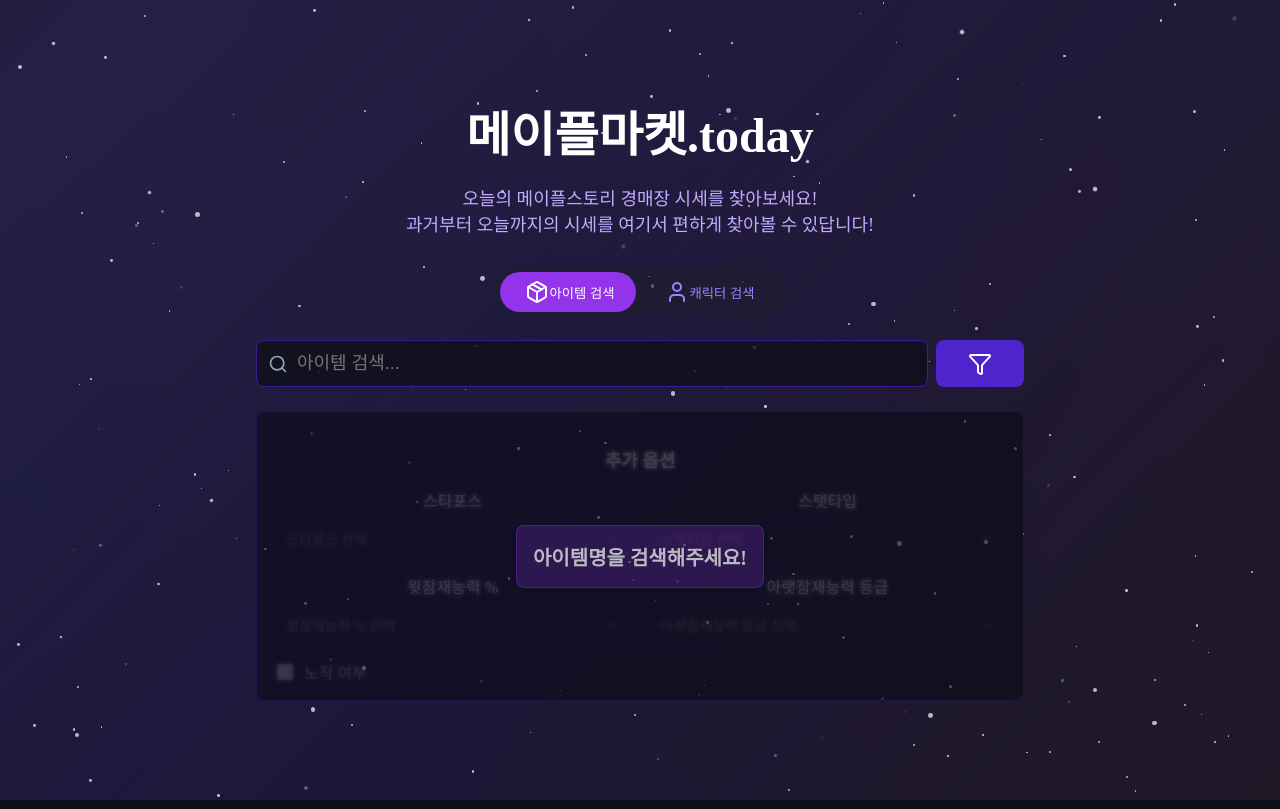
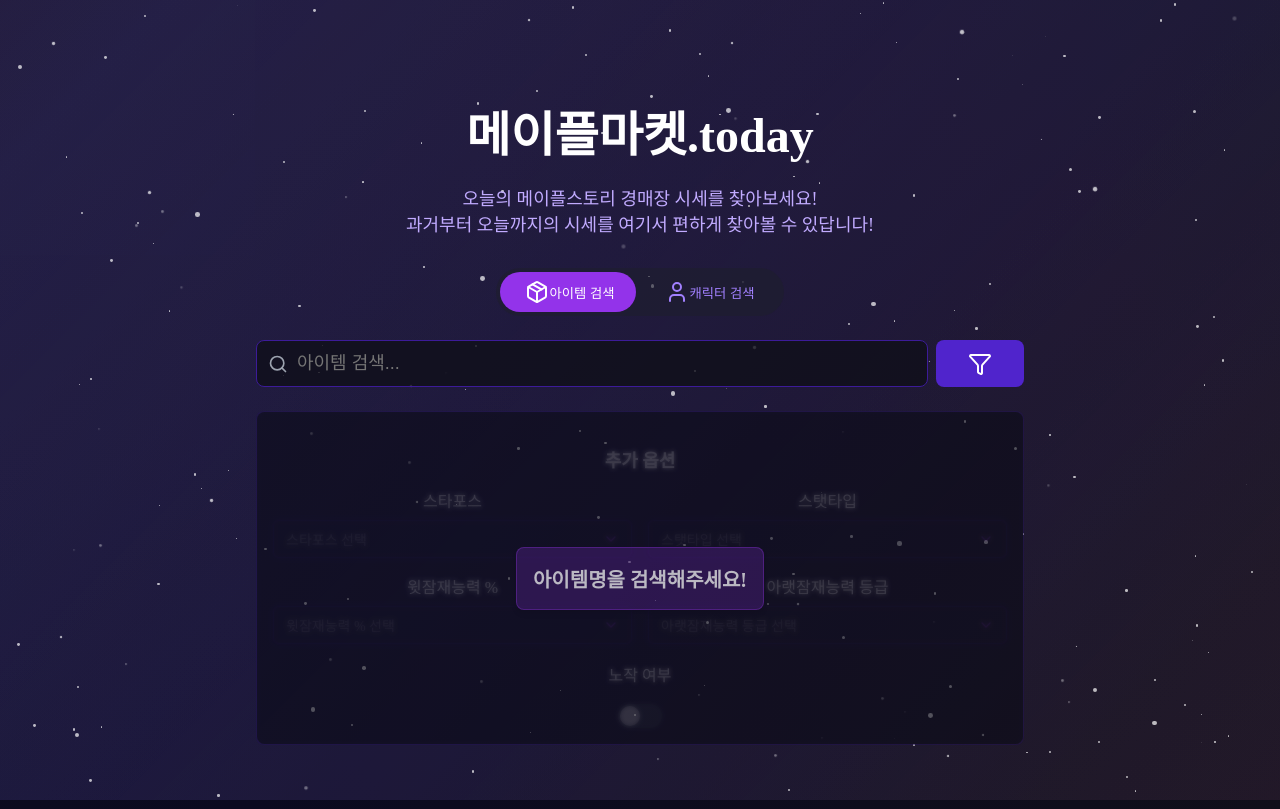
Before and after one commit to Maple-tracker/tracker-frontend, a Next.js app: page / in a window 1280 px wide. Built offline with nearby package versions, Linux system fonts and the light colour scheme.

Commit message:
refactor: 노작 여부 버튼 디자인 및 위치 변경

```diff
--- a/app/globals.css
+++ b/app/globals.css
@@ -1211,3 +1211,39 @@
 .custom-dropdown-options {
   animation: fadeIn 0.2s ease-out;
 }
+
+/* 슬라이드 박스 */
+
+.toggle-switch-container {
+  display: flex;
+  align-items: center;
+}
+.toggle-switch {
+  position: relative;
+  width: 44px;
+  height: 24px;
+  background-color: #374151;
+  border-radius: 12px;
+  cursor: pointer;
+  transition: background-color 0.3s;
+}
+.toggle-switch-on {
+  background-color: #8b5cf6;
+}
+.toggle-switch-disabled {
+  opacity: 0.5;
+  cursor: not-allowed;
+}
+.toggle-switch-slider {
+  position: absolute;
+  top: 2px;
+  left: 2px;
+  width: 20px;
+  height: 20px;
+  background-color: white;
+  border-radius: 50%;
+  transition: transform 0.3s;
+}
+.toggle-switch-on .toggle-switch-slider {
+  transform: translateX(20px);
+}
--- a/components/item-options.tsx
+++ b/components/item-options.tsx
@@ -248,7 +248,9 @@
             value={starForce}
             onChange={handleStarForceChange}
             placeholder="스타포스 선택"
-            disabled={!isActive || isLoading || starForceOptions.length === 0}
+            disabled={
+              !isActive || isLoading || starForceOptions.length === 0 || noDrag
+            }
           />
         </div>
 
@@ -261,7 +263,9 @@
             value={statType}
             onChange={handleStatTypeChange}
             placeholder="스탯타입 선택"
-            disabled={!isActive || isLoading || statTypeOptions.length === 0}
+            disabled={
+              !isActive || isLoading || statTypeOptions.length === 0 || noDrag
+            }
           />
         </div>
 
@@ -275,7 +279,10 @@
             onChange={handleUpperPotentialChange}
             placeholder="윗잠재능력 % 선택"
             disabled={
-              !isActive || isLoading || upperPotentialOptions.length === 0
+              !isActive ||
+              isLoading ||
+              upperPotentialOptions.length === 0 ||
+              noDrag
             }
           />
         </div>
@@ -290,28 +297,37 @@
             onChange={handleLowerPotentialGradeChange}
             placeholder="아랫잠재능력 등급 선택"
             disabled={
-              !isActive || isLoading || lowerPotentialGradeOptions.length === 0
+              !isActive ||
+              isLoading ||
+              lowerPotentialGradeOptions.length === 0 ||
+              noDrag
             }
           />
         </div>
-
-        <div className="flex items-center space-x-2 h-full">
-          <input
-            type="checkbox"
-            id="no-drag"
-            checked={noDrag}
-            onChange={(e) => handleNoDragChange(e.target.checked)}
-            className="checkbox-input"
-            disabled={!isActive || isLoading || !isNoDragAvailable()}
-          />
-          <label
-            htmlFor="no-drag"
-            className={`text-white ${
-              !isActive || isLoading || !isNoDragAvailable() ? "opacity-50" : ""
-            }`}
-          >
-            노작 여부
-          </label>
+      </div>
+      <br></br>
+      <div className="mt-6">
+        <div className="flex items-center justify-center h-full">
+          <div className="flex flex-col items-center">
+            <label className="text-white mb-2">노작 여부</label>
+            <br></br>
+            <div className="toggle-switch-container">
+              <div
+                className={`toggle-switch ${noDrag ? "toggle-switch-on" : ""} ${
+                  !isActive || isLoading || !isNoDragAvailable()
+                    ? "toggle-switch-disabled"
+                    : ""
+                }`}
+                onClick={() => {
+                  if (isActive && !isLoading && isNoDragAvailable()) {
+                    handleNoDragChange(!noDrag);
+                  }
+                }}
+              >
+                <div className="toggle-switch-slider"></div>
+              </div>
+            </div>
+          </div>
         </div>
       </div>
     </div>
--- a/components/search-page.tsx
+++ b/components/search-page.tsx
@@ -39,94 +39,94 @@
 const fetchItemOptions = async (itemName: string) => {
   try {
     // 실제 API 호출 (현재는 목업 데이터 반환)
-    const response = await fetch(
-      `http://localhost:8080/api/item_name/options?name=${encodeURIComponent(
-        itemName
-      )}`
-    );
-    if (response.ok) {
-      return await response.json();
-    }
+    // const response = await fetch(
+    //   `http://localhost:8080/api/item_name/options?name=${encodeURIComponent(
+    //     itemName
+    //   )}`
+    // );
+    // if (response.ok) {
+    //   return await response.json();
+    // }
 
-    // 목업 데이터 - 실제 API 연결 시 제거
-    // return {
-    //   combinations: [
-    //     {
-    //       id: "opt1",
-    //       starForce: "0성",
-    //       upperPotential: "3%",
-    //       lowerPotentialGrade: "레어",
-    //       statType: "STR",
-    //       hasNoDrag: false,
-    //     },
-    //     {
-    //       id: "opt2",
-    //       starForce: "10성",
-    //       upperPotential: "6%",
-    //       lowerPotentialGrade: "에픽",
-    //       statType: "DEX",
-    //       hasNoDrag: false,
-    //     },
-    //     {
-    //       id: "opt3",
-    //       starForce: "15성",
-    //       upperPotential: "9%",
-    //       lowerPotentialGrade: "유니크",
-    //       statType: "INT",
-    //       hasNoDrag: true,
-    //     },
-    //     {
-    //       id: "opt4",
-    //       starForce: "17성",
-    //       upperPotential: "12%",
-    //       lowerPotentialGrade: "레전더리",
-    //       statType: "LUK",
-    //       hasNoDrag: true,
-    //     },
-    //     {
-    //       id: "opt5",
-    //       starForce: "20성",
-    //       upperPotential: "15%",
-    //       lowerPotentialGrade: "레어",
-    //       statType: "올스탯",
-    //       hasNoDrag: false,
-    //     },
-    //     {
-    //       id: "opt6",
-    //       starForce: "22성",
-    //       upperPotential: "18%",
-    //       lowerPotentialGrade: "에픽",
-    //       statType: "STR",
-    //       hasNoDrag: true,
-    //     },
-    //     {
-    //       id: "opt7",
-    //       starForce: "25성",
-    //       upperPotential: "21%",
-    //       lowerPotentialGrade: "유니크",
-    //       statType: "DEX",
-    //       hasNoDrag: false,
-    //     },
-    //   ],
-    //   availableOptions: {
-    //     starForce: ["0성", "10성", "15성", "17성", "20성", "22성", "25성"],
-    //     upperPotential: [
-    //       "3%",
-    //       "6%",
-    //       "9%",
-    //       "12%",
-    //       "15%",
-    //       "18%",
-    //       "21%",
-    //       "24%",
-    //       "27%",
-    //       "30%",
-    //     ],
-    //     lowerPotentialGrade: ["레어", "에픽", "유니크", "레전더리"],
-    //     statType: ["STR", "DEX", "INT", "LUK", "올스탯"],
-    //     hasNoDrag: true,
-    //   },
-    // };
+    //목업 데이터 - 실제 API 연결 시 제거
+    return {
+      combinations: [
+        {
+          id: "opt1",
+          starForce: "0성",
+          upperPotential: "3%",
+          lowerPotentialGrade: "레어",
+          statType: "STR",
+          hasNoDrag: false,
+        },
+        {
+          id: "opt2",
+          starForce: "10성",
+          upperPotential: "6%",
+          lowerPotentialGrade: "에픽",
+          statType: "DEX",
+          hasNoDrag: false,
+        },
+        {
+          id: "opt3",
+          starForce: "15성",
+          upperPotential: "9%",
+          lowerPotentialGrade: "유니크",
+          statType: "INT",
+          hasNoDrag: true,
+        },
+        {
+          id: "opt4",
+          starForce: "17성",
+          upperPotential: "12%",
+          lowerPotentialGrade: "레전더리",
+          statType: "LUK",
+          hasNoDrag: true,
+        },
+        {
+          id: "opt5",
+          starForce: "20성",
+          upperPotential: "15%",
+          lowerPotentialGrade: "레어",
+          statType: "올스탯",
+          hasNoDrag: false,
+        },
+        {
+          id: "opt6",
+          starForce: "22성",
+          upperPotential: "18%",
+          lowerPotentialGrade: "에픽",
+          statType: "STR",
+          hasNoDrag: true,
+        },
+        {
+          id: "opt7",
+          starForce: "25성",
+          upperPotential: "21%",
+          lowerPotentialGrade: "유니크",
+          statType: "DEX",
+          hasNoDrag: false,
+        },
+      ],
+      availableOptions: {
+        starForce: ["0성", "10성", "15성", "17성", "20성", "22성", "25성"],
+        upperPotential: [
+          "3%",
+          "6%",
+          "9%",
+          "12%",
+          "15%",
+          "18%",
+          "21%",
+          "24%",
+          "27%",
+          "30%",
+        ],
+        lowerPotentialGrade: ["레어", "에픽", "유니크", "레전더리"],
+        statType: ["STR", "DEX", "INT", "LUK", "올스탯"],
+        hasNoDrag: true,
+      },
+    };
   } catch (error) {
     console.error("아이템 옵션 정보 가져오기 실패:", error);
     return null;
```
